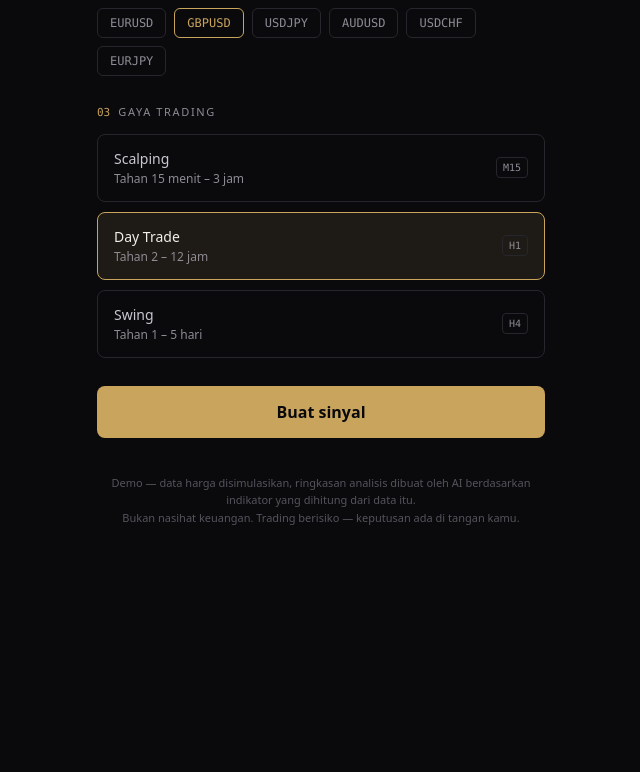
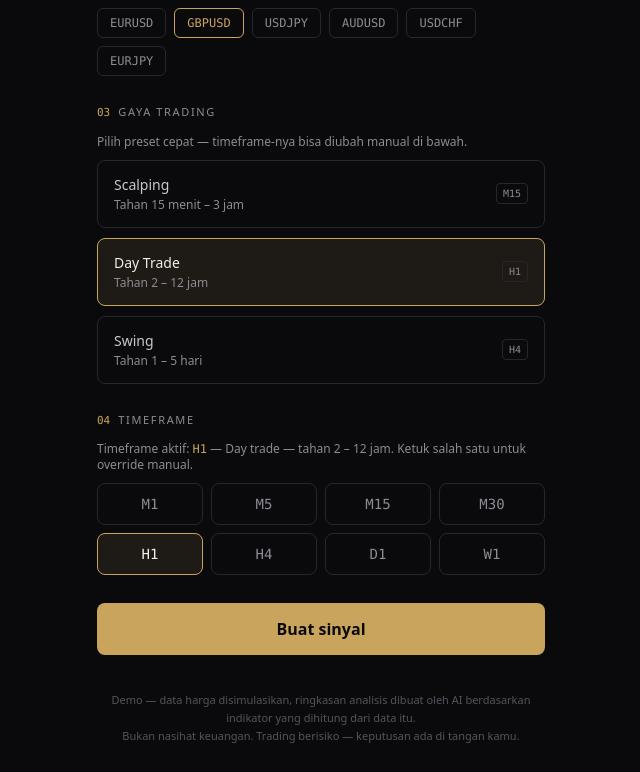
Before and after one commit to aaprima/signalprima, a React (Vite) app: page / in a window 1280 px wide. Shown: the part 539-1311 px from the top of the page, without its empty margins (319-959 px from the left). Before the commit the page ends 1106 px from the top, so only its background shows below. Built offline with nearby package versions, Linux system fonts and the light colour scheme.

Commit message:
Add files via upload

```diff
--- a/src/App.jsx
+++ b/src/App.jsx
@@ -141,8 +141,21 @@ const MARKETS = {
   saham_id: { label: "Saham ID", quick: [], data: {}, soon: true },
 };
 
-const TD_INTERVAL = { M15: "15min", H1: "1h", H4: "4h" };
-const OANDA_GRANULARITY = { M15: "M15", H1: "H1", H4: "H4" };
+const TD_INTERVAL = { M1: "1min", M5: "5min", M15: "15min", M30: "30min", H1: "1h", H4: "4h", D1: "1day", W1: "1week" };
+const OANDA_GRANULARITY = { M1: "M1", M5: "M5", M15: "M15", M30: "M30", H1: "H1", H4: "H4", D1: "D", W1: "W" };
+// Jumlah candle & volatilitas simulasi per timeframe (dipakai lepas dari gaya trading, supaya timeframe bisa dipilih bebas).
+const TF_COUNT = { M1: 150, M5: 120, M15: 100, M30: 100, H1: 100, H4: 90, D1: 60, W1: 52 };
+const TF_VOLMULT = { M1: 2.2, M5: 1.8, M15: 1.4, M30: 1.2, H1: 1.0, H4: 0.75, D1: 0.5, W1: 0.35 };
+const TF_DESC = {
+  M1: "Super scalping — tahan beberapa menit",
+  M5: "Scalping cepat — tahan belasan menit",
+  M15: "Scalping — tahan 15 menit – 3 jam",
+  M30: "Scalping lambat — tahan 1 – 4 jam",
+  H1: "Day trade — tahan 2 – 12 jam",
+  H4: "Swing — tahan 1 – 5 hari",
+  D1: "Posisi harian — tahan beberapa hari – minggu",
+  W1: "Posisi mingguan — tahan beberapa minggu",
+};
 
 // Ambil candle live lewat proxy Cloudflare Worker milik user (TwelveData: Crypto/Saham).
 async function fetchLiveCandles(proxyUrl, tdSymbol, tf, outputsize) {
@@ -249,9 +262,9 @@ function getInstrumentConfig(marketKey, sym) {
 }
 
 const STYLES = [
-  { id: "scalping", label: "Scalping", desc: "Tahan 15 menit – 3 jam", tf: "M15", count: 70, volMult: 1.4 },
-  { id: "daytrade", label: "Day Trade", desc: "Tahan 2 – 12 jam", tf: "H1", count: 80, volMult: 1.0 },
-  { id: "swing", label: "Swing", desc: "Tahan 1 – 5 hari", tf: "H4", count: 90, volMult: 0.75 },
+  { id: "scalping", label: "Scalping", desc: "Tahan 15 menit – 3 jam", tf: "M15" },
+  { id: "daytrade", label: "Day Trade", desc: "Tahan 2 – 12 jam", tf: "H1" },
+  { id: "swing", label: "Swing", desc: "Tahan 1 – 5 hari", tf: "H4" },
 ];
 
 const TIMEFRAMES = ["M1", "M5", "M15", "M30", "H1", "H4", "D1", "W1"];
@@ -294,9 +307,9 @@ async function askCloudflareAI({ system, userContent }, proxyUrl) {
 }
 
 // ---------------- signal engine ----------------
-function computeSignal(instrument, cfg, style, liveCandles) {
-  const count = style.count;
-  const candles = liveCandles && liveCandles.length >= 30 ? liveCandles : generateCandles(instrument, cfg.base, count, cfg.vol * style.volMult);
+function computeSignal(instrument, cfg, tf, liveCandles) {
+  const count = TF_COUNT[tf] || 100;
+  const candles = liveCandles && liveCandles.length >= 30 ? liveCandles : generateCandles(instrument, cfg.base, count, cfg.vol * (TF_VOLMULT[tf] || 1));
   const closes = candles.map((c) => c.close);
   const ema20 = ema(closes, 20);
   const ema50 = ema(closes, 50);
@@ -535,6 +548,7 @@ function AnalisaSendiri({ proxyUrl, narrationMode }) {
   const [market, setMarket] = useState("forex");
   const [instrument, setInstrument] = useState("GBPUSD");
   const [styleId, setStyleId] = useState("daytrade");
+  const [tf, setTf] = useState("H1"); // timeframe efektif — bisa override gaya trading
   const [sig, setSig] = useState(null);
   const [ai, setAi] = useState(null);
   const [loadingAi, setLoadingAi] = useState(false);
@@ -549,6 +563,12 @@ function AnalisaSendiri({ proxyUrl, narrationMode }) {
       setInstrument(marketCfg.quick[0]);
     }
   }, [market]);
+
+  // Pilih gaya trading -> set timeframe default-nya. Tetap bisa di-override manual di bawah.
+  const handlePickStyle = (id) => {
+    setStyleId(id);
+    setTf(STYLES.find((s) => s.id === id).tf);
+  };
 
   const handleGenerate = async () => {
     const baseCfg = getInstrumentConfig(market, instrument);
@@ -570,7 +590,7 @@ function AnalisaSendiri({ proxyUrl, narrationMode }) {
     if (proxyUrl && baseCfg.td) {
       setLoadingPrice(true);
       try {
-        liveCandles = await fetchLiveCandles(proxyUrl, baseCfg.td, style.tf, style.count);
+        liveCandles = await fetchLiveCandles(proxyUrl, baseCfg.td, tf, TF_COUNT[tf] || 100);
         source = "live";
       } catch (e) {
         if (baseCfg.custom) {
@@ -599,12 +619,12 @@ function AnalisaSendiri({ proxyUrl, narrationMode }) {
     }
 
     const cfg = baseCfg.custom ? { ...baseCfg, dp: inferDp(liveCandles[liveCandles.length - 1].close) } : baseCfg;
-    const s = computeSignal(instrument, cfg, style, liveCandles);
+    const s = computeSignal(instrument, cfg, tf, liveCandles);
     setSig(s);
     setDataSource(source);
     setLoadingAi(true);
     try {
-      const result = await narrateSignal(instrument, style, s, proxyUrl, narrationMode);
+      const result = await narrateSignal(instrument, { label: style.label, tf }, s, proxyUrl, narrationMode);
       setAi(result);
     } catch (e) {
       setError("Gagal mengambil narasi AI (" + e.message + ").");
@@ -663,21 +683,42 @@ function AnalisaSendiri({ proxyUrl, narrationMode }) {
       </Section>
 
       <Section num="03" title="Gaya Trading">
+        <p className="text-xs text-[#8D8B93] mb-2.5">Pilih preset cepat — timeframe-nya bisa diubah manual di bawah.</p>
         <div className="space-y-2.5">
           {STYLES.map((s) => (
             <button
               key={s.id}
-              onClick={() => setStyleId(s.id)}
+              onClick={() => handlePickStyle(s.id)}
               className={
                 "w-full flex items-center justify-between rounded-lg border px-4 py-3.5 text-left transition-colors " +
-                (styleId === s.id ? "border-[#C9A45C] bg-[#C9A45C]/10" : "border-[#26262C] hover:border-[#3A3A42]")
+                (styleId === s.id && tf === s.tf ? "border-[#C9A45C] bg-[#C9A45C]/10" : "border-[#26262C] hover:border-[#3A3A42]")
               }
             >
               <div>
-                <div className={"text-sm " + (styleId === s.id ? "text-[#F1EFE9]" : "text-[#C9C7CF]")}>{s.label}</div>
+                <div className={"text-sm " + (styleId === s.id && tf === s.tf ? "text-[#F1EFE9]" : "text-[#C9C7CF]")}>{s.label}</div>
                 <div className="text-xs text-[#8D8B93] mt-0.5">{s.desc}</div>
               </div>
               <span className="font-mono text-[10px] text-[#8D8B93] border border-[#26262C] rounded px-1.5 py-0.5">{s.tf}</span>
+            </button>
+          ))}
+        </div>
+      </Section>
+
+      <Section num="04" title="Timeframe">
+        <p className="text-xs text-[#8D8B93] mb-2.5">
+          Timeframe aktif: <span className="font-mono text-[#C9A45C]">{tf}</span> — {TF_DESC[tf]}. Ketuk salah satu untuk override manual.
+        </p>
+        <div className="grid grid-cols-4 gap-2">
+          {TIMEFRAMES.map((t) => (
+            <button
+              key={t}
+              onClick={() => setTf(t)}
+              className={
+                "rounded-lg border py-2.5 text-sm font-mono transition-colors " +
+                (tf === t ? "border-[#C9A45C] text-[#F1EFE9] bg-[#C9A45C]/10" : "border-[#26262C] text-[#8D8B93] hover:border-[#3A3A42]")
+              }
+            >
+              {t}
             </button>
           ))}
         </div>
@@ -705,7 +746,7 @@ function AnalisaSendiri({ proxyUrl, narrationMode }) {
               {dataSource === "goldapi" ? "● HARGA LIVE — GOLDAPI + TWELVEDATA" : dataSource === "live" ? "● DATA LIVE — TWELVEDATA" : "○ DATA SIMULASI"}
             </span>
           </div>
-          <SignalCard instrument={instrument} style={style} sig={sig} ai={ai} loadingAi={loadingAi} />
+          <SignalCard instrument={instrument} style={{ ...style, tf }} sig={sig} ai={ai} loadingAi={loadingAi} />
         </div>
       )}
 
```
